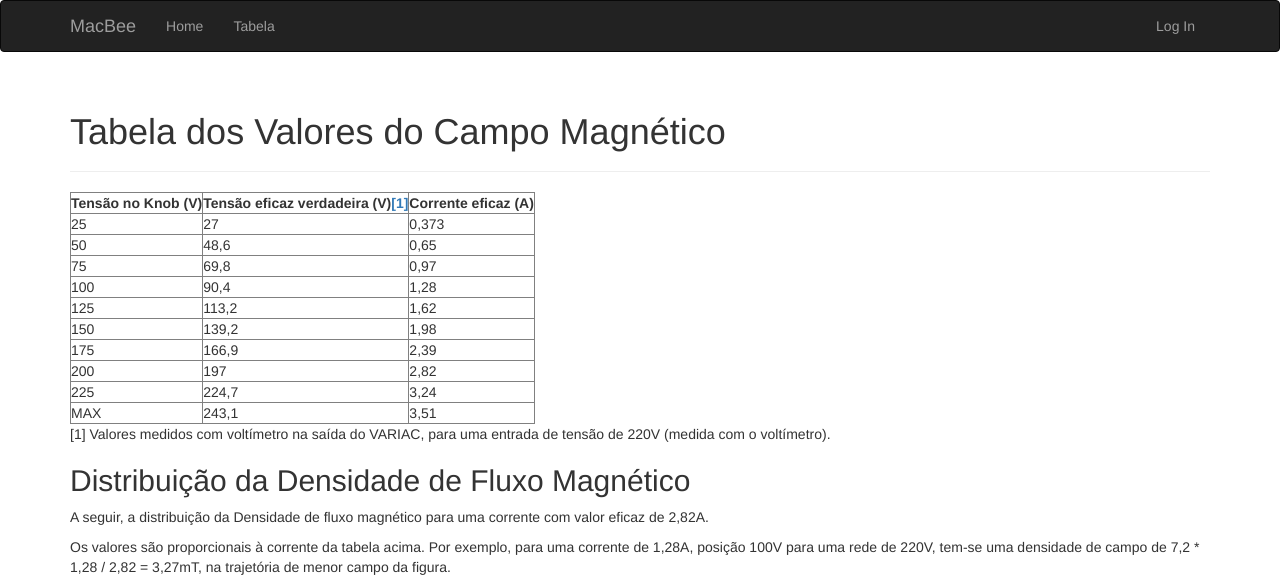
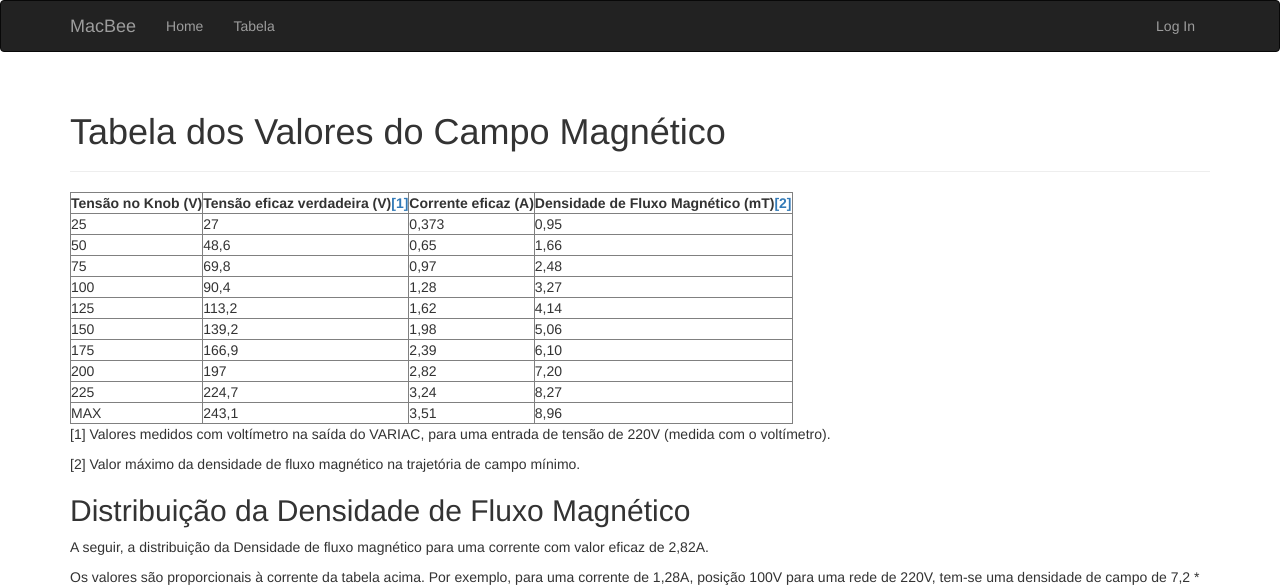
Before and after one commit to jordeam/macbee, a Flask app: page /tabela in a window 1280 px wide. Shown: the top 587 px of the page. Run offline with Flask 2, Linux system fonts and the light colour scheme; some libraries are stand-ins or nearby versions.

Commit message:
Adding B values to table

```diff
--- a/app/templates/camera/tabela.html
+++ b/app/templates/camera/tabela.html
@@ -13,60 +13,72 @@
         <th> Tensão no Knob (V)</th>
         <th> Tensão eficaz verdadeira (V)<a href="#note1">[1]</a> </th>
         <th> Corrente eficaz (A)</th>
+        <th> Densidade de Fluxo Magnético (mT)<a href="#note2">[2]</a> </th>
     </tr>
     <tr>
         <td> 25 </td>
-        <td> 27
+        <td> 27 </td>
         <td> 0,373 </td>
+        <td> 0,95 </td>
     </tr>
     <tr>
         <td> 50 </td>
         <td> 48,6 </td>
         <td> 0,65 </td>
+        <td> 1,66 </td>
     </tr>
     <tr>
         <td> 75 </td>
         <td> 69,8 </td>
         <td> 0,97 </td>
+        <td> 2,48 </td>
     </tr>
     <tr>
         <td> 100 </td>
         <td> 90,4 </td>
         <td> 1,28 </td>
+        <td> 3,27 </td>
     </tr>
     <tr>
         <td> 125 </td>
         <td> 113,2 </td>
         <td> 1,62 </td>
+        <td> 4,14 </td>
     </tr>
     <tr>
         <td> 150 </td>
         <td> 139,2 </td>
         <td> 1,98 </td>
+        <td> 5,06 </td>
     </tr>
     <tr>
         <td> 175 </td>
         <td> 166,9 </td>
         <td> 2,39 </td>
+        <td> 6,10 </td>
     </tr>
     <tr>
         <td> 200 </td>
         <td> 197 </td>
         <td> 2,82 </td>
+        <td> 7,20 </td>
     </tr>
     <tr>
         <td> 225 </td>
         <td> 224,7 </td>
         <td> 3,24 </td>
+        <td> 8,27 </td>
     </tr>
     <tr>
         <td> MAX </td>
         <td> 243,1 </td>
         <td> 3,51 </td>
+        <td> 8,96 </td>
     </tr>
 </table>
 
 <p id="note1"> [1] Valores medidos com voltímetro na saída do VARIAC, para uma entrada de tensão de 220V (medida com o voltímetro).</p>
+<p id="note2"> [2] Valor máximo da densidade de fluxo magnético na trajetória de campo mínimo.</p>
 
 <h2>Distribuição da Densidade de Fluxo Magnético</h2>
 
@@ -78,5 +90,8 @@
 
 <h2> Esquema de Ligações</h2>
 
+<p> A figura abaixo mostra o esquema de ligações das bobinas. As duas bibinas devem ser separadas por uma distância de 20cm, que foi a condição de projeto. Os terminais de uma mesma cor devem ser sempre colocados para o mesmo lado, caso contrário, os fluxos ficarão em oposição e o campo será muito mais baixo, anulando-se no centro. Um terminal do VARIAC deve ser conectado a uma cor (por exemplo, vermelho) e o outro terminal, à outra cor (por exemplo, preto). Os terminais restantes devem ser conectados ao VARIAC.
 
-    {% endblock %}
+<img src="{{ url_for('static', filename = 'Ligacoes.svg') }}" alt="Esquema de Ligações" width="1000">
+
+{% endblock %}
```
Also changed, not shown: app/static/Ligacoes.svg (added).
